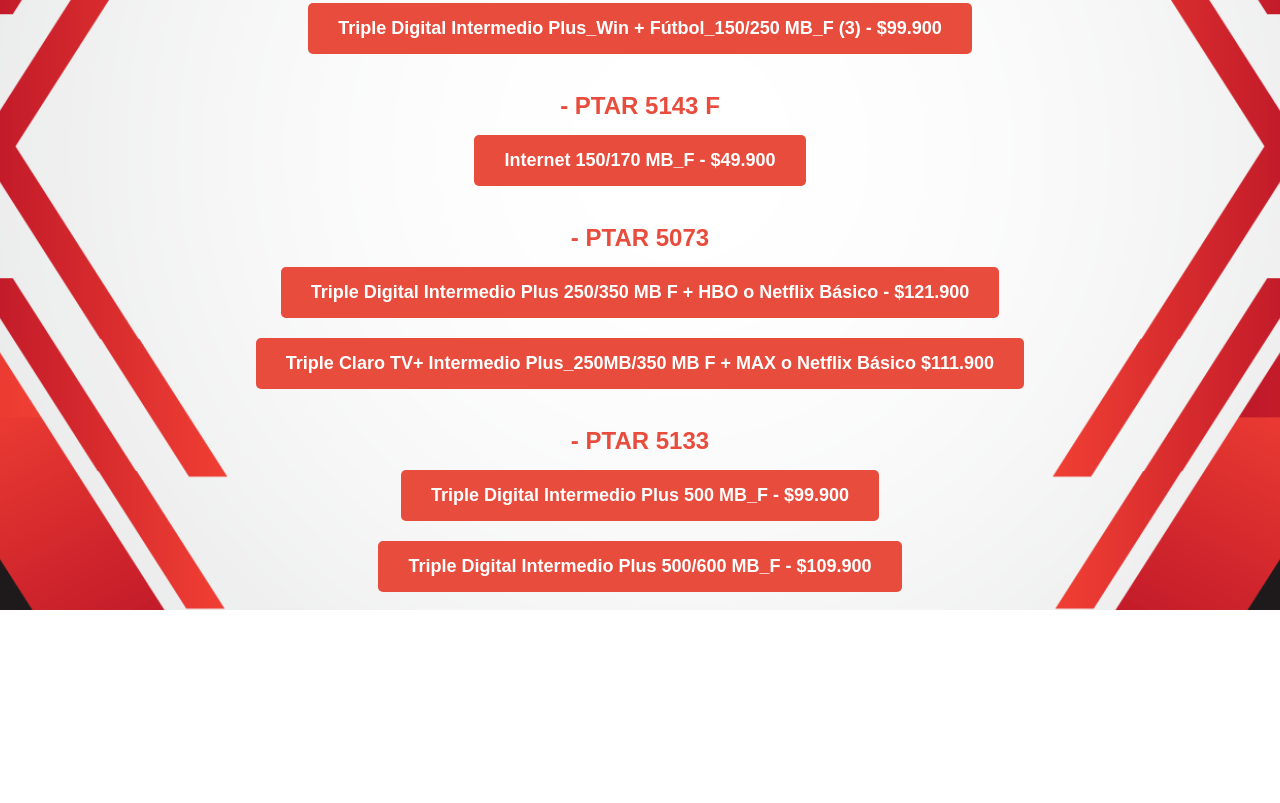
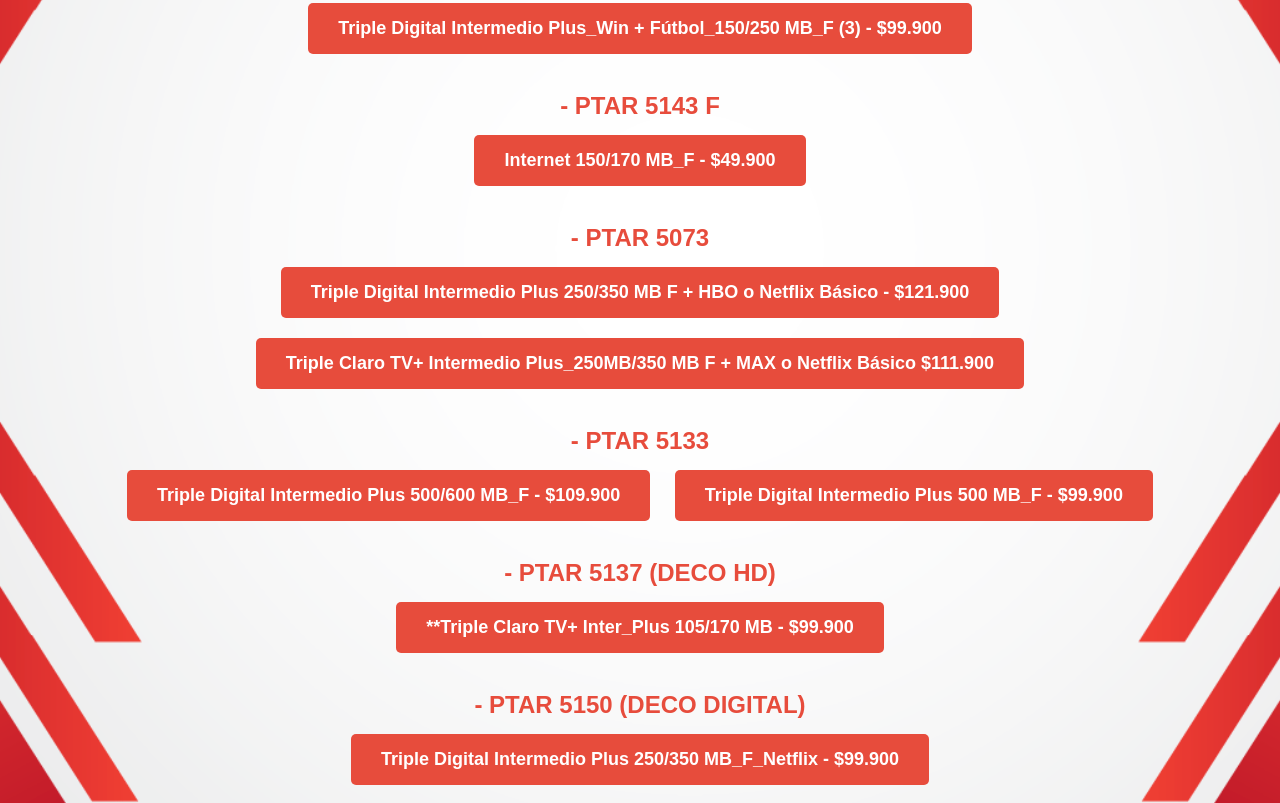
Before and after one commit to Farukmz/mi-pagina, a plain HTML site: page index.html in a window 1280 px wide. Shown: the part 318-1121 px from the top of the page. Before the commit the page ends 928 px from the top, so only its background shows below. Drawn offline with Linux system fonts and the light colour scheme.

Commit message:
index.html

```diff
--- a/index.html
+++ b/index.html
@@ -67,9 +67,16 @@
             <button class="btn" onclick="window.location.href='https://conectados.com.co/inicio/-/knowledge_base_article/0000/141204127/maximized?p_p_auth=urKIysl8';">Triple Claro TV+ Intermedio Plus_250MB/350 MB F + MAX o Netflix Básico $111.900</button>
         </div>
             <div class="subtitle"><br>- PTAR 5133</div> <!-- Subtítulo en rojo y negrita -->
+            <button class="btn" onclick="window.location.href='https://conectados.com.co/inicio/-/knowledge_base_article/0000/141204127/maximized?p_p_auth=urKIysl8';">Triple Digital Intermedio Plus 500/600 MB_F - $109.900</button>
+        </div>
             <button class="btn" onclick="window.location.href='https://conectados.com.co/inicio/-/knowledge_base_article/0000/141204127/maximized?p_p_auth=urKIysl8';">Triple Digital Intermedio Plus 500 MB_F - $99.900</button>
         </div><br>
-            <button class="btn" onclick="window.location.href='https://conectados.com.co/inicio/-/knowledge_base_article/0000/141204127/maximized?p_p_auth=urKIysl8';">Triple Digital Intermedio Plus 500/600 MB_F - $109.900</button>
+      <div class="subtitle"><br>- PTAR 5137 (DECO HD)</div> <!-- Subtítulo en rojo y negrita -->
+            <button class="btn" onclick="window.location.href='https://conectados.com.co/inicio/-/knowledge_base_article/0000/91875936/maximized?p_p_auth=qY9lWGnt';">**Triple Claro TV+ Inter_Plus 105/170 MB - $99.900</button>
+        </div>
+            </div><br>
+      <div class="subtitle"><br>- PTAR 5150 (DECO DIGITAL)</div> <!-- Subtítulo en rojo y negrita -->
+            <button class="btn" onclick="window.location.href='https://conectados.com.co/es/inicio/-/knowledge_base_article/0000/163495190/maximized?p_p_auth=TBgVlAYE';">Triple Digital Intermedio Plus 250/350 MB_F_Netflix - $99.900</button>
         </div>
     </div>
 </body>
```
